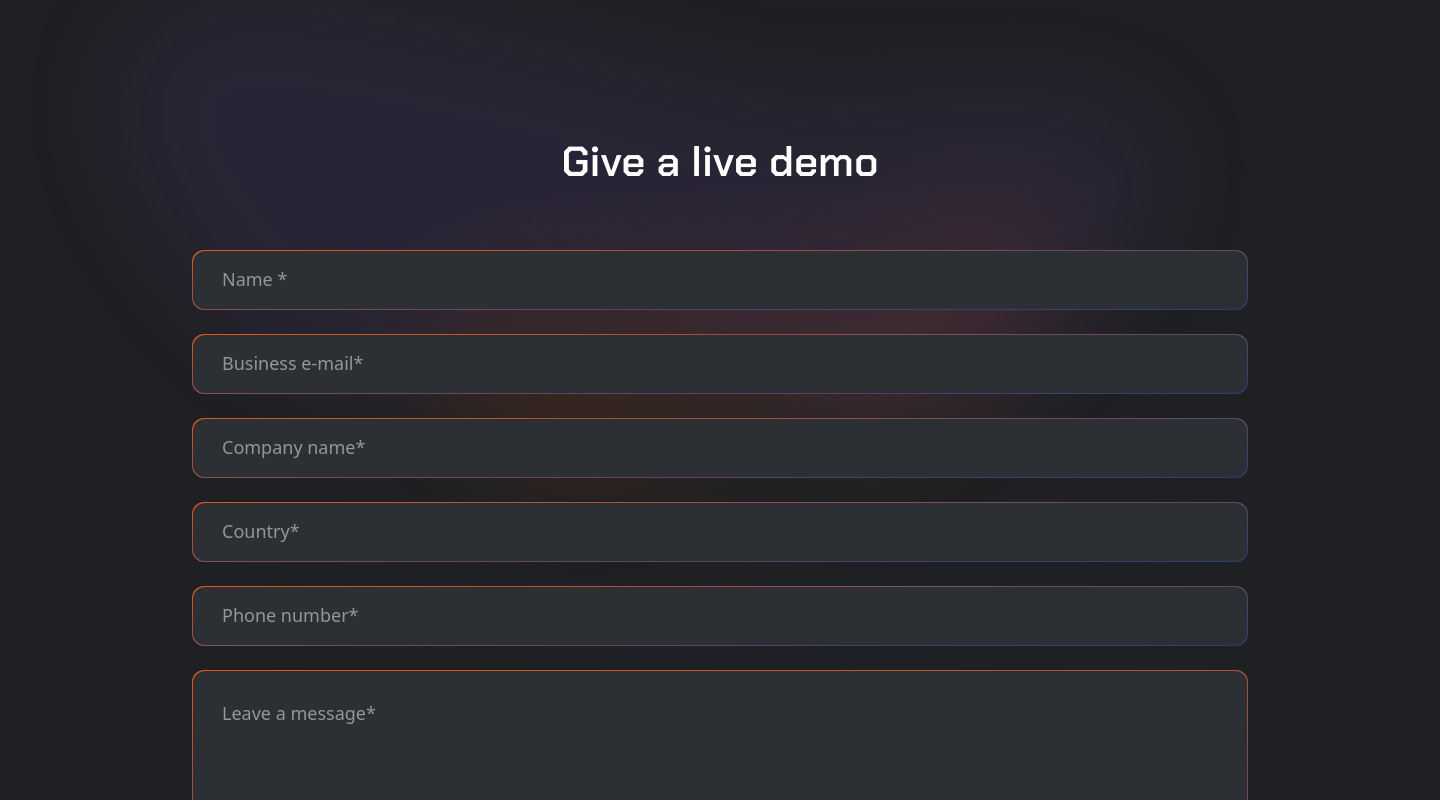
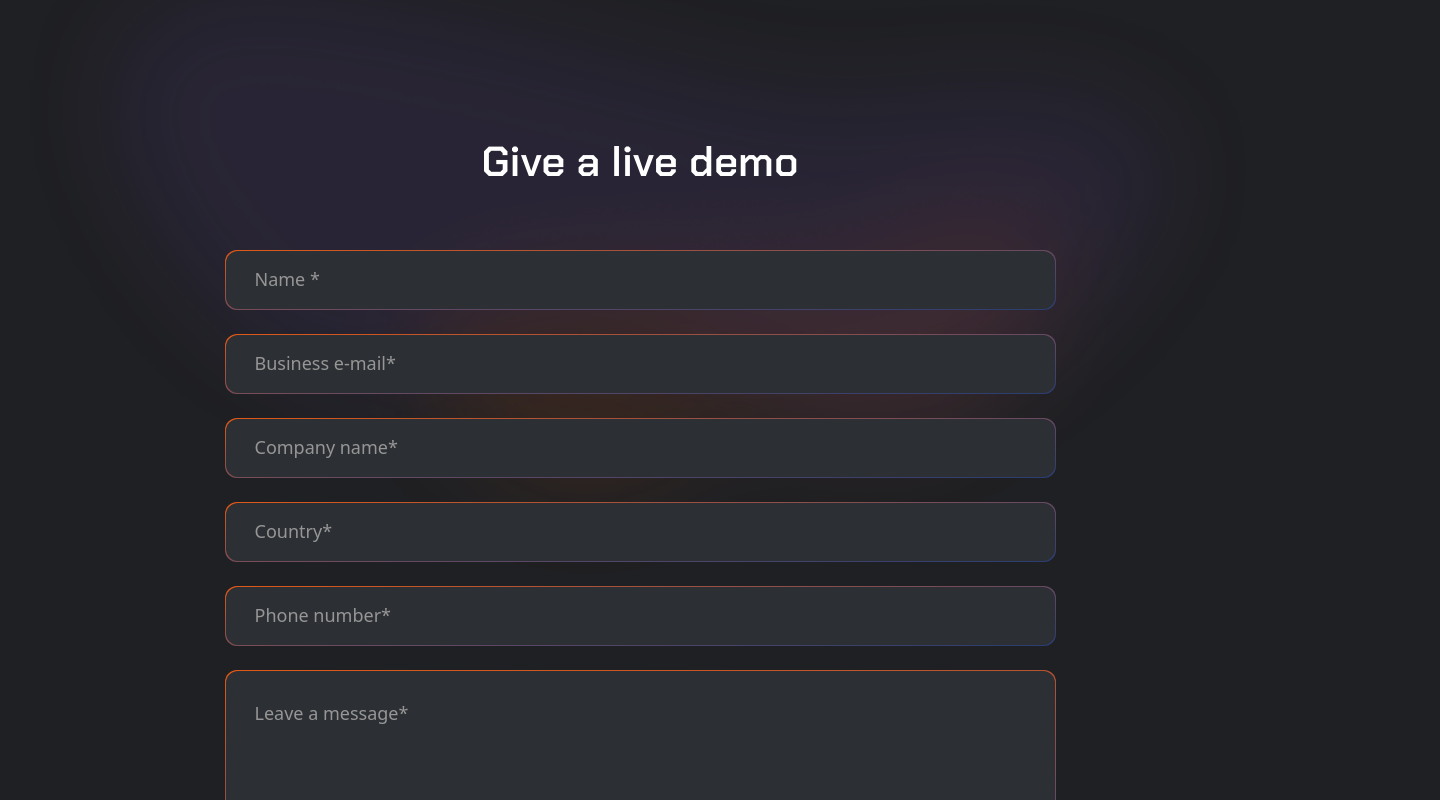
Before and after one commit to Rishabh-user/brabo, a React (Create React App) app: page /schedule-demo in a window 1280 px wide. Shown: the part 720-1520 px from the top of the page, 1440 px wide, since content can reach past the window. Built offline with nearby package versions, Linux system fonts and the light colour scheme; no server answers.

Commit message:
[latest]

```diff
--- a/public/index.html
+++ b/public/index.html
@@ -26,9 +26,9 @@
     -->
     <title>Brabo</title>
     <!-- Fonts -->
-    <link rel="preconnect" href="https://fonts.googleapis.com">
-    <link rel="preconnect" href="https://fonts.gstatic.com" crossorigin>
-    <link href="https://fonts.googleapis.com/css2?family=Chakra+Petch:wght@300;400;500;600;700&family=Inter:wght@100;200;300;400;500;600;700;800;900&family=Nunito:ital,wght@0,200;0,300;0,400;0,500;0,600;0,700;0,800;0,900;0,1000;1,200;1,300;1,400;1,500;1,600;1,700;1,800;1,900;1,1000&family=Poppins:wght@100;200;300;400;500;600;700;800;900&display=swap" rel="stylesheet">
+    <link rel="preconnect" href="https://fonts.googleapis.com" />
+    <link rel="preconnect" href="https://fonts.gstatic.com" crossorigin />
+    <link href="https://fonts.googleapis.com/css2?family=Chakra+Petch:wght@300;400;500;600;700&family=Inter:wght@100;200;300;400;500;600;700;800;900&family=Nunito:ital,wght@0,200;0,300;0,400;0,500;0,600;0,700;0,800;0,900;0,1000;1,200;1,300;1,400;1,500;1,600;1,700;1,800;1,900;1,1000&family=Poppins:wght@100;200;300;400;500;600;700;800;900&display=swap" rel="stylesheet" />
     <!-- Fonts -->
     <script src="https://code.jquery.com/jquery-3.7.1.min.js"></script>
     <link rel="stylesheet" href="https://cdnjs.cloudflare.com/ajax/libs/font-awesome/6.4.2/css/all.min.css"  />
--- a/src/App.js
+++ b/src/App.js
@@ -30,7 +30,7 @@
               <Route path="/service/:slug" element={<ServiceDetail />} />
               <Route path="/schedule-demo" element={<ScheduleDemo />} />
               <Route path="/become-partner" element={<BecomePartner />} />
-              <Route path="/company/our-people/" element={<OurPeople />} />
+              <Route path="/company/our-people" element={<OurPeople />} />
               <Route path="/company/get-in-touch" element={<GetinTouch />} />
               <Route path="/privacy-policy" element={<PrivacyPolicy />} />
               <Route path="/terms-condition" element={<TermsConditions />} />
--- a/src/assets/css/style.css
+++ b/src/assets/css/style.css
@@ -21,7 +21,10 @@
 h1, h2, h3, h4, h5, h6{font-family: 'Chakra Petch', sans-serif;}
 
 body{ font-size: 20px; font-weight: 400; line-height:normal; }
-.container{ max-width:inherit; width:1440px; }
+@media (min-width:1440px) {
+    .container{ max-width:inherit; width:1440px; }
+}
+
 .dark{ background-color:var(--dark); color:var(--white); }
 ul{list-style: none;padding: 0;margin: 0;}
 a{text-decoration: none;}
--- a/src/components/header.jsx
+++ b/src/components/header.jsx
@@ -9,7 +9,7 @@
   useEffect(() => {
     const fetchData = async () => {
       try {
-        const response = await fetch(`${BASE_URL}/menu`);
+        const response = await fetch(`${BASE_URL}/primary_menu`);
         const data = await response.json();
         console.log('API Data:', data);
         setData(data);
@@ -72,8 +72,7 @@
                 </li>
               </ul> */}
               <ul className="main-navigation">
-                {data.filter(menu => menu.post_parent === 0)
-                .map( (menu, index) => (
+                {data.filter(menu => menu.post_parent === 0).map( (menu, index) => (
                   <li key={index}>
                     <Link to={menu.url}>{menu.title}</Link>
                     <ul className="subMenu gradient-border">
```
Also changed, not shown: 1 other file (tests, documents, lock files or other folders).
